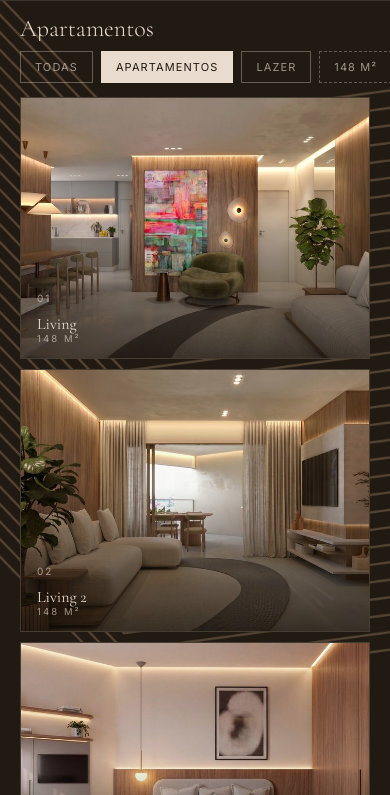
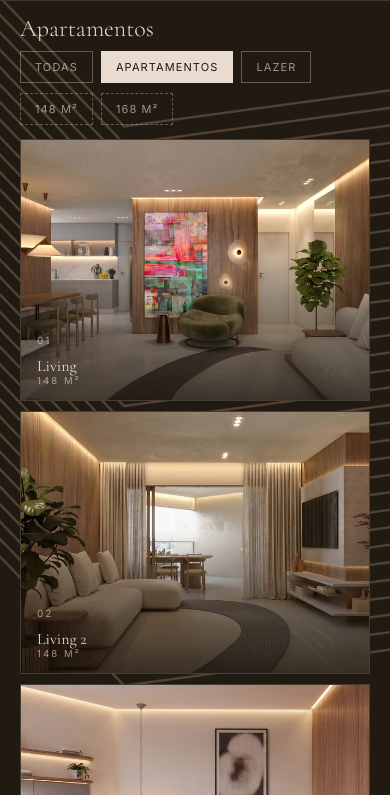
Before and after one commit to LuizUltratour/galeria-lupema-arkhe-jk, a plain HTML site: page index.html in a window 390 px wide. Both pictures are taken after a click on the button "APARTAMENTOS". Shown: the part 49-844 px from the top of the page. Drawn offline with nearby package versions, Linux system fonts and the light colour scheme.

Commit message:
Mobile: submenus em segunda linha abaixo do menu principal
Co-Authored-By: Claude Sonnet 5.5 <noreply@anthropic.com>

```diff
--- a/index.html
+++ b/index.html
@@ -71,7 +71,7 @@ button{font:inherit;color:inherit;background:none;border:0;cursor:pointer}
 #crumb{font-family:var(--serif);font-size:34px;font-weight:300;line-height:1;white-space:nowrap;overflow:hidden;text-overflow:ellipsis}
 #crumb i{font-style:italic;opacity:.6}
 #total{font-size:11px;letter-spacing:.22em;text-transform:uppercase;color:var(--sand-soft);margin-left:auto;white-space:nowrap}
-#chips{display:none}
+#chips,#chips-sub{display:none}
 #scroller{flex:1;overflow-y:auto;padding:6px 36px 40px;scrollbar-width:thin;scrollbar-color:var(--line-strong) transparent}
 #grid{display:grid;grid-template-columns:repeat(auto-fill,minmax(250px,1fr));grid-auto-flow:dense;gap:14px}
 .tile{position:relative;aspect-ratio:4/3;overflow:hidden;background:var(--panel);cursor:pointer;border:1px solid var(--line);opacity:0;transform:translateY(18px);animation:rise .7s var(--ease) forwards;animation-delay:calc(var(--i)*38ms);outline:none}
@@ -128,8 +128,9 @@ button{font:inherit;color:inherit;background:none;border:0;cursor:pointer}
   #top{padding:16px 20px 10px}
   #crumb{font-size:24px}
   #total{display:none}
-  #chips{display:flex;gap:8px;overflow-x:auto;padding:0 20px 10px;scrollbar-width:none}
-  #chips::-webkit-scrollbar{display:none}
+  #chips,#chips-sub{display:flex;gap:8px;overflow-x:auto;padding:0 20px 10px;scrollbar-width:none}
+  #chips-sub:empty{display:none}
+  #chips::-webkit-scrollbar,#chips-sub::-webkit-scrollbar{display:none}
   .chip{flex-shrink:0;padding:8px 14px;border:1px solid var(--line-strong);font-size:11px;letter-spacing:.1em;text-transform:uppercase;color:var(--sand-soft);transition:all .25s}
   .chip.active{background:var(--sand);color:var(--bg);border-color:var(--sand)}
   .chip.sub{border-style:dashed}
@@ -165,6 +166,7 @@ button{font:inherit;color:inherit;background:none;border:0;cursor:pointer}
       <button class="ibtn close" id="btn-close-top" aria-label="Fechar galeria"></button>
     </div>
     <div id="chips"></div>
+    <div id="chips-sub"></div>
     <div id="scroller">
       <div id="grid"></div>
       <div id="empty">Nenhuma imagem nesta categoria.</div>
@@ -232,10 +234,10 @@ function renderNav(){
     wrap.appendChild(inner); nav.appendChild(wrap);
   });
   // chips (mobile)
-  const ch=$('chips'); ch.innerHTML='';
-  const chip=(t,fn,a,sub)=>{ const b=document.createElement('button'); b.className='chip'+(a?' active':'')+(sub?' sub':''); b.textContent=t; b.onclick=fn; ch.appendChild(b); };
+  const ch=$('chips'), chs=$('chips-sub'); ch.innerHTML=''; chs.innerHTML='';
+  const chip=(t,fn,a,sub)=>{ const b=document.createElement('button'); b.className='chip'+(a?' active':'')+(sub?' sub':''); b.textContent=t; b.onclick=fn; (sub?chs:ch).appendChild(b); };
   chip('Todas',()=>select('all',null),st.cat==='all');
-  CATS.forEach(c=>chip(c.label,()=>select(c.id,null),st.cat===c.id&&!st.sub));
+  CATS.forEach(c=>chip(c.label,()=>select(c.id,null),st.cat===c.id));
   const cur=CATS.find(c=>c.id===st.cat);
   if(cur) cur.subs.forEach(s=>chip(s.label,()=>select(cur.id,s.id),st.sub===s.id,true));
 }
```
Also changed, not shown: index.src.html (+8 -6 lines).
